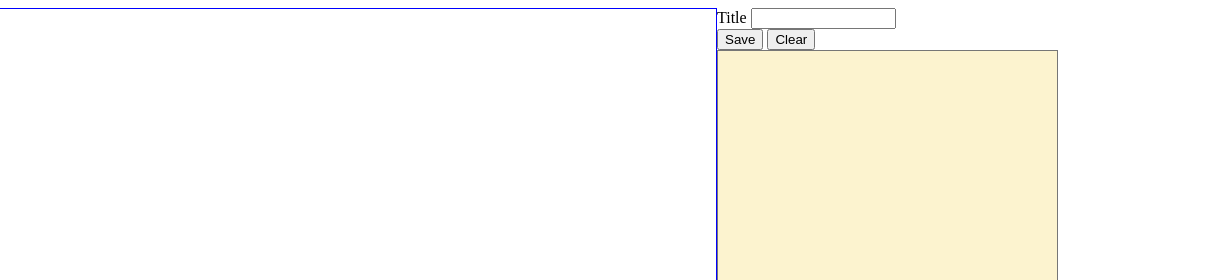
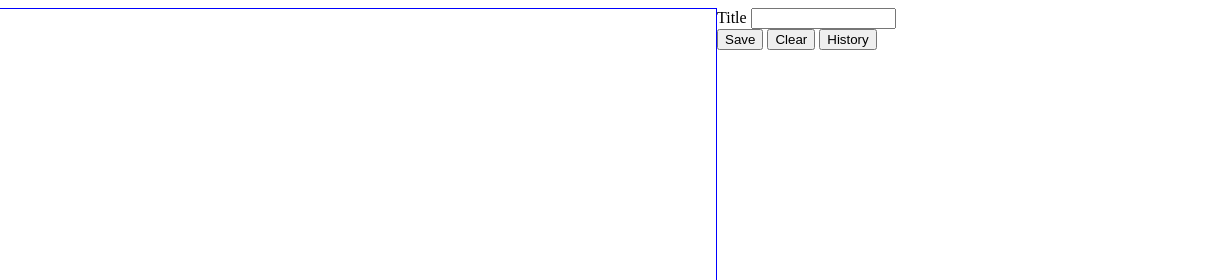
Before and after one commit to chobocho/painter, a plain HTML site: page src/painter.html in a window 1280 px wide. Shown: the top 280 px of the page, 73-1280 px from the left. Drawn offline with Linux system fonts and the light colour scheme.

Commit message:
add hide function

```diff
--- a/src/painter.html
+++ b/src/painter.html
@@ -232,9 +232,10 @@
                 <INPUT type="button" value="Save" onClick="saveImage()" />
             </a>
             <INPUT type="button" value="Clear" onClick="clearCanvas()" />
+            <INPUT type="button" value="History" onClick="showHistory()" />
           </div>
           <div>
-            <textarea id="history" cols="40" rows="37"></textarea>
+            <textarea id="history" cols="40" rows="37" style="display: none;"></textarea>
           </div>
           <div id="command">
           </div>
--- a/src/painter.js
+++ b/src/painter.js
@@ -677,6 +677,11 @@ function clearCanvas() {
   document.getElementById("history").value = "";
 }
 
+function showHistory() {
+  console.log("showHistory()");
+  document.getElementById("history").style.display = "block";
+}
+
 function undo() {
   console.log("undo");
 }
```
